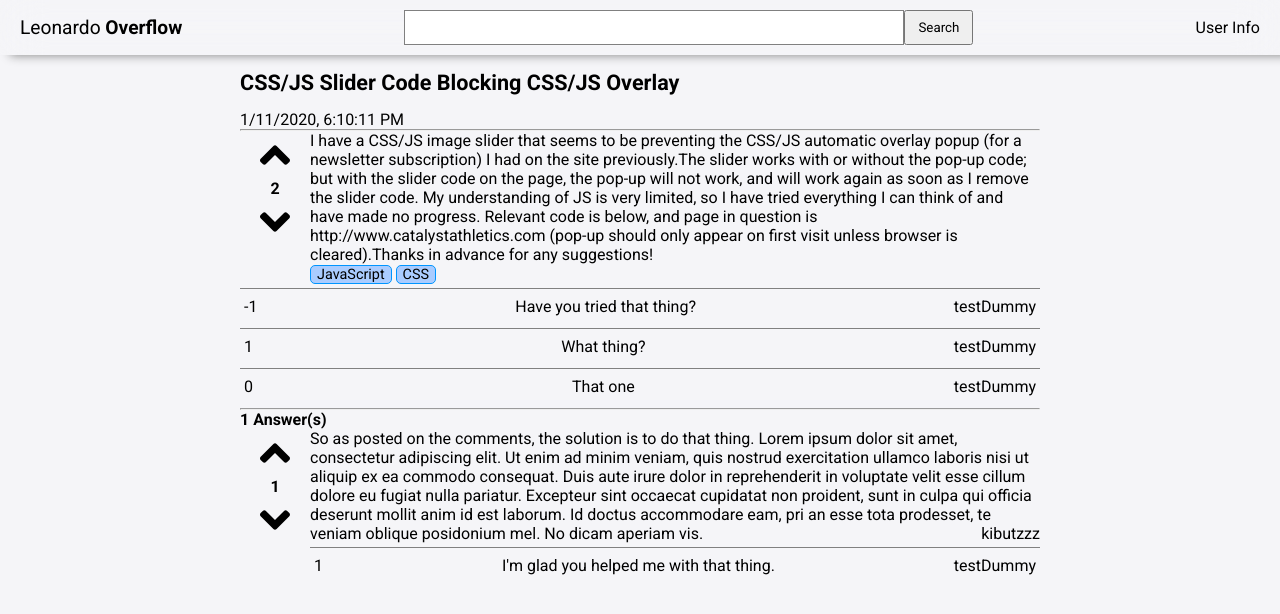
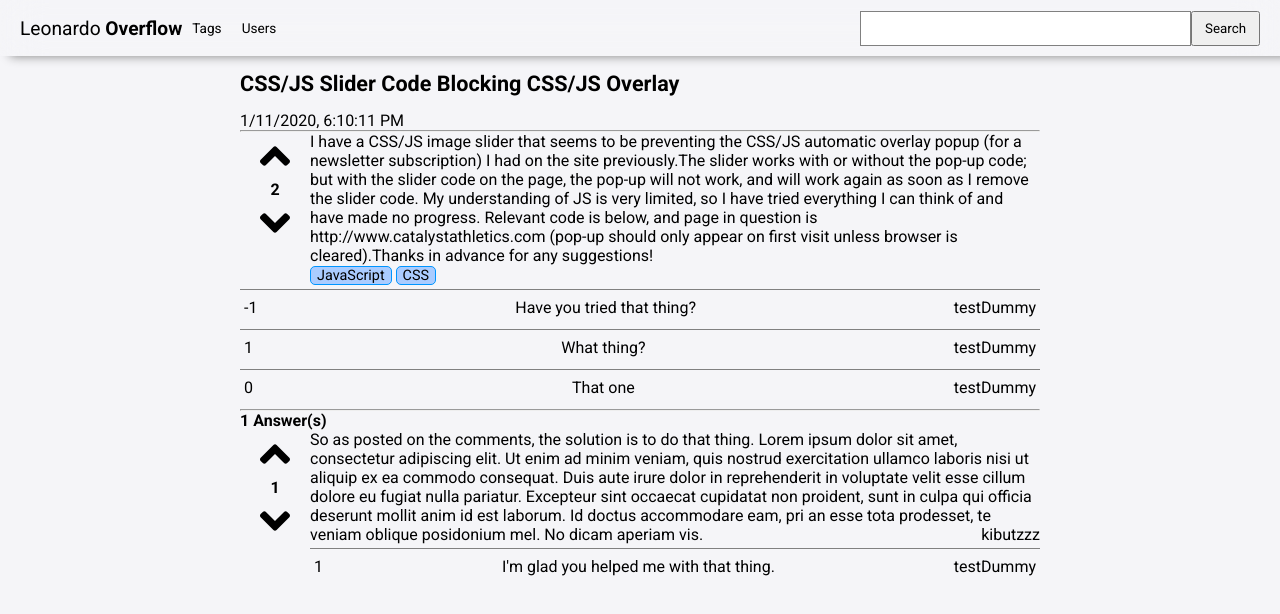
Before and after one commit to kibutzzz/leonardo-overflow-client, a React (Create React App) app: page / in a window 1280 px wide. Shown: the top 614 px of the page. Built offline with nearby package versions, Linux system fonts and the light colour scheme; no server answers.

Commit message:
refactor navbar

```diff
--- a/src/components/Navbar/index.js
+++ b/src/components/Navbar/index.js
@@ -1,46 +1,6 @@
 import React, { useState } from "react";
-import styled from "styled-components";
-import Input from "../general/styles/Input";
 import Button from "../general/styles/Button";
-
-const SearchBox = styled.form`
-  justify-content: center;
-`;
-
-const Container = styled.nav`
-  display: flex;
-  position: sticky;
-  padding: 10px 20px;
-  top: 0;
-  backdrop-filter: blur(20px);
-
-  z-index: 100;
-  justify-content: space-between;
-  align-items: center;
-
-  box-shadow: 10px 0 10px gray;
-
-  > ${SearchBox} {
-    display: flex;
-    flex-grow: 1;
-    margin: 0 50px;
-  }
-`;
-
-const NavInput = styled(Input)`
-  margin-top: 0;
-  flex-grow: 1;
-  max-width: 500px;
-`;
-
-const AppName = styled.h1`
-  font-weight: 300;
-  font-size: 1.2rem;
-  word-spacing: 0px;
-  span {
-    font-weight: 600;
-  }
-`;
+import { Container, AppName, SearchBox, NavInput, NavigationLinks } from './styles';
 
 const Navbar = () => {
   const [searchText, setSearchText] = useState("");
@@ -55,16 +15,23 @@ const Navbar = () => {
 
   return (
     <Container>
-      <AppName>
-        Leonardo <span>Overflow</span>
-      </AppName>
-
+      <div>
+        <AppName>
+          Leonardo <span>Overflow</span>
+        </AppName>
+        <NavigationLinks>
+          <li>
+            Tags
+          </li>
+          <li>
+            Users
+          </li>
+        </NavigationLinks>
+      </div>
       <SearchBox onSubmit={handleSearchSubmit}>
         <NavInput value={searchText} onChange={handleSearchChange} />
         <Button>Search</Button>
       </SearchBox>
-
-      <div>User Info</div>
     </Container>
   );
 };
--- /dev/null
+++ b/src/components/Navbar/styles.js
@@ -0,0 +1,55 @@
+import styled from "styled-components";
+import Input from "../general/styles/Input";
+
+export const SearchBox = styled.form`
+  display: flex;
+  flex-grow: 1;
+  max-width: 400px;
+`;
+
+export const Container = styled.nav`
+  display: flex;
+  position: sticky;
+  top: 0;
+
+  padding: 10px 20px;
+
+  justify-content: space-between;
+  align-items: center;
+
+  z-index: 100;
+  backdrop-filter: blur(20px);
+  box-shadow: 10px 0 10px gray;
+
+  > div {
+    display: flex;
+    align-items: center;
+  }
+`;
+
+export const NavInput = styled(Input)`
+  margin-top: 0;
+  flex-grow: 1;
+  max-width: 500px;
+`;
+
+export const AppName = styled.h1`
+  font-weight: 300;
+  font-size: 1.2rem;
+  word-spacing: 0px;
+  span {
+    font-weight: 600;
+  }
+`;
+
+export const NavigationLinks = styled.ul`
+  display: flex;
+  font-size: 0.85rem;
+
+  li {
+    display: block;
+    margin: 10px;
+    list-style-type: none;
+  }
+
+`;
```
